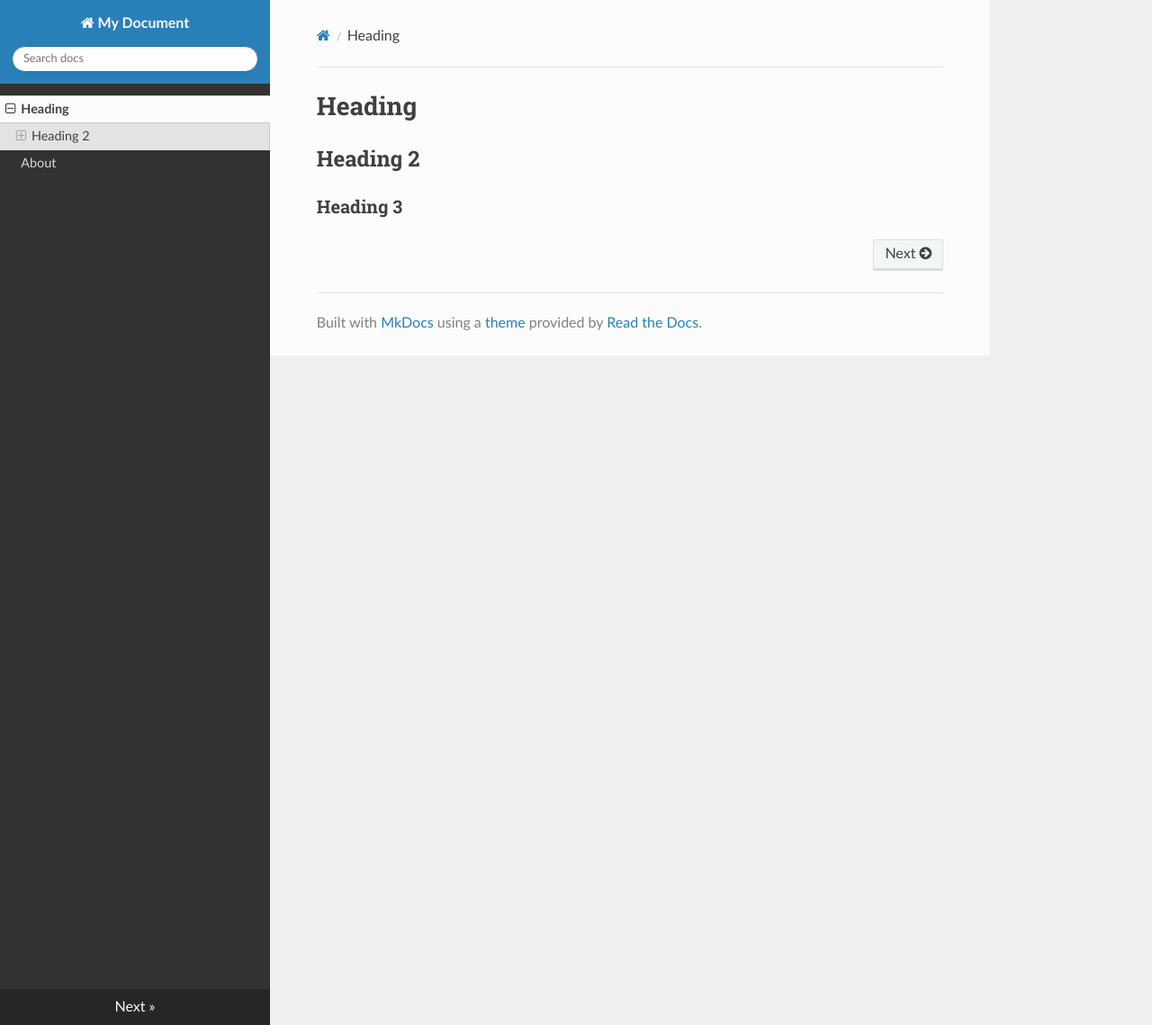
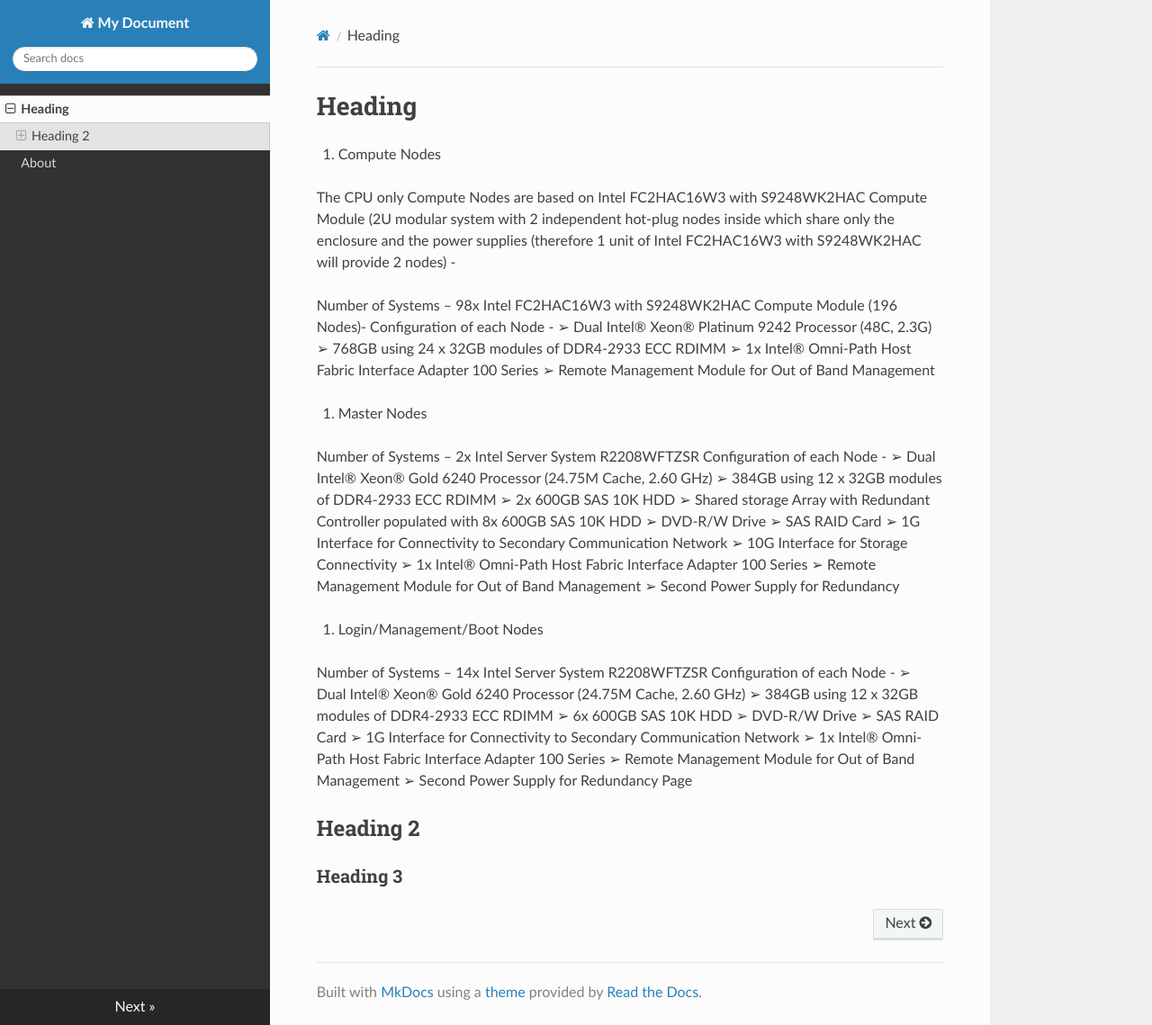
Before and after one commit to venkateshudara/demo-doc, an MkDocs documentation site: the page built from docs/index.md, in a window 1280 px wide and 1139 px high. Shown: the whole window at 90% size. Built offline with MkDocs 1.6.1, drawn with Linux system fonts in a browser that asks for light colours; nearby versions of some CDN libraries.

Commit message:
Update index.md

```diff
--- a/docs/index.md
+++ b/docs/index.md
@@ -1,5 +1,19 @@
 # Heading
 
+1. Compute Nodes
+
+The CPU only Compute Nodes are based on Intel FC2HAC16W3 with S9248WK2HAC Compute Module (2U modular system with 2 independent hot-plug nodes inside which share only the enclosure and the power supplies (therefore 1 unit of Intel FC2HAC16W3 with S9248WK2HAC will provide 2 nodes) -
+
+Number of Systems – 98x Intel FC2HAC16W3 with S9248WK2HAC Compute Module (196 Nodes)- Configuration of each Node - ➢ Dual Intel® Xeon® Platinum 9242 Processor (48C, 2.3G) ➢ 768GB using 24 x 32GB modules of DDR4-2933 ECC RDIMM ➢ 1x Intel® Omni-Path Host Fabric Interface Adapter 100 Series ➢ Remote Management Module for Out of Band Management
+
+2. Master Nodes
+
+Number of Systems – 2x Intel Server System R2208WFTZSR Configuration of each Node - ➢ Dual Intel® Xeon® Gold 6240 Processor (24.75M Cache, 2.60 GHz) ➢ 384GB using 12 x 32GB modules of DDR4-2933 ECC RDIMM ➢ 2x 600GB SAS 10K HDD ➢ Shared storage Array with Redundant Controller populated with 8x 600GB SAS 10K HDD ➢ DVD-R/W Drive ➢ SAS RAID Card  ➢ 1G Interface for Connectivity to Secondary Communication Network ➢ 10G Interface for Storage Connectivity ➢ 1x Intel® Omni-Path Host Fabric Interface Adapter 100 Series ➢ Remote Management Module for Out of Band Management ➢ Second Power Supply for Redundancy
+
+3. Login/Management/Boot Nodes
+
+Number of Systems – 14x Intel Server System R2208WFTZSR Configuration of each Node - ➢ Dual Intel® Xeon® Gold 6240 Processor (24.75M Cache, 2.60 GHz) ➢ 384GB using 12 x 32GB modules of DDR4-2933 ECC RDIMM ➢ 6x 600GB SAS 10K HDD ➢ DVD-R/W Drive ➢ SAS RAID Card  ➢ 1G Interface for Connectivity to Secondary Communication Network ➢ 1x Intel® Omni-Path Host Fabric Interface Adapter 100 Series ➢ Remote Management Module for Out of Band Management ➢ Second Power Supply for Redundancy
+Page
 ## Heading 2
 
 
```
